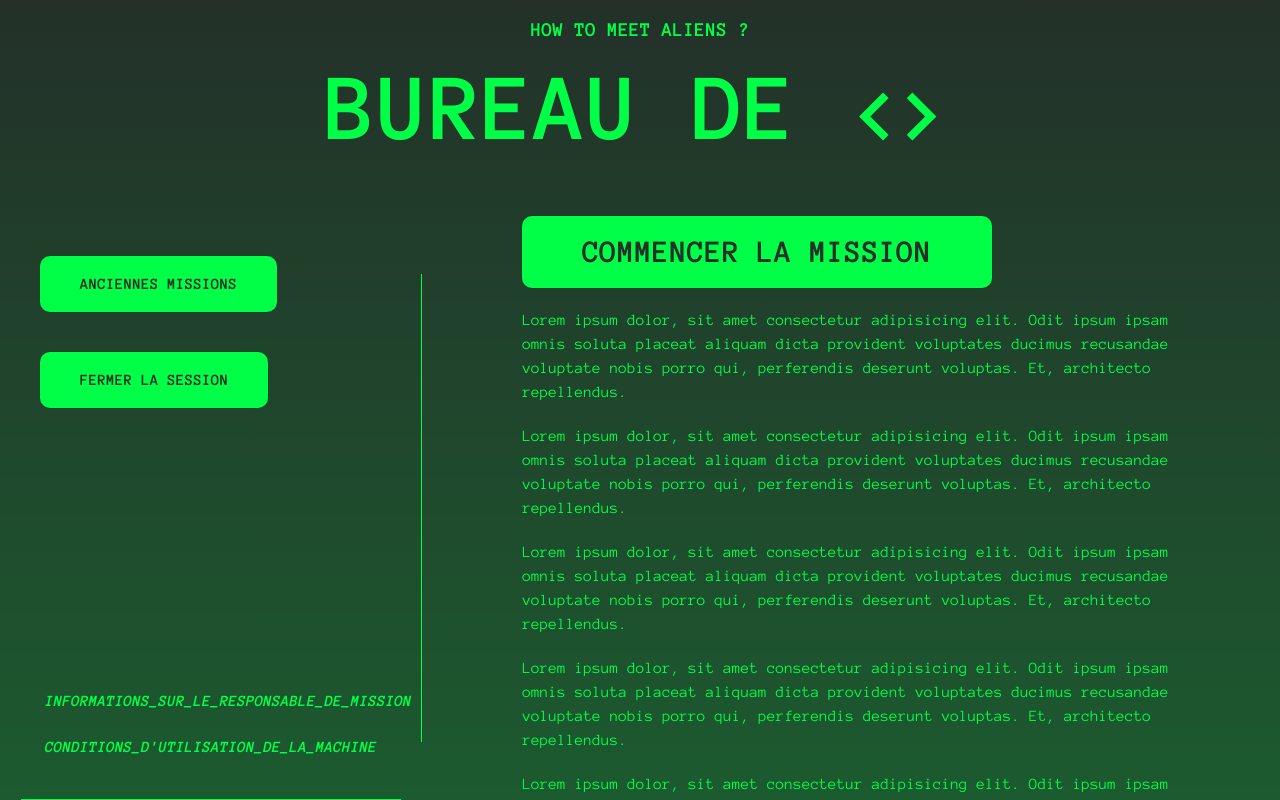
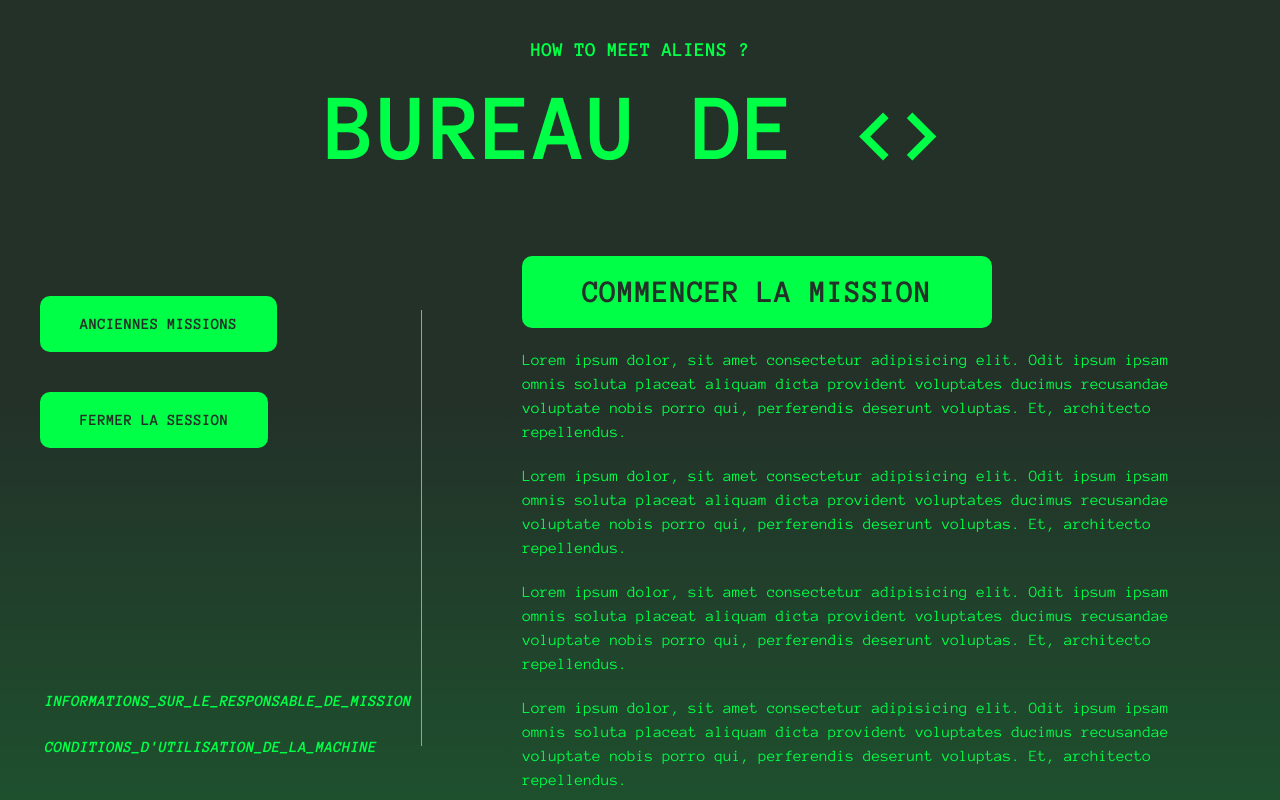
Before and after one commit to Aurelie-Runser/How-To-Meet-Aliens, a Nuxt app: page /desktop in a window 1280 px wide. Built offline with nearby package versions, Linux system fonts and the light colour scheme; no server answers.

Commit message:
ajustement layout format mobile

```diff
--- a/layouts/default.vue
+++ b/layouts/default.vue
@@ -24,7 +24,7 @@
         "header"
         "aside"
         "main";
-    grid-template-rows: min-content min-content fit-content;
+    grid-template-rows: min-content min-content auto;
 
     > * {
         margin: 0;
@@ -33,14 +33,13 @@
     &__header {
         // background: blue;
         grid-area: header;
-        height: fit-content;
+        padding: $ph-m-md;
     }
 
     &__aside {
         // background: red;
         position: relative;
         grid-area: aside;
-        height: auto;
         padding: $ph-m-md;
 
         &::before{
@@ -88,15 +87,15 @@
             justify-content: space-between;
             gap: $pc-m-sm;
 
+            &::before{
+                display: none;
+            }
+
             &::after{
-                content: "";
-                position: absolute;
                 top: 10%;
                 right: 0;
-                display: block;
                 width: 1px;
                 height: 80%;
-                background: $c-main;
             }
         }
 
--- a/scss/foundations/_mixins.scss
+++ b/scss/foundations/_mixins.scss
@@ -47,7 +47,7 @@
 }
 
 @mixin h2{
-    margin-bottom: $ph-m-md;
+    margin-bottom: $ph-m-sm;
     font-size: $ph-f-xl2;
     font-weight: $fw-bold;
     color: $c-main;
--- a/scss/main.scss
+++ b/scss/main.scss
@@ -8,7 +8,7 @@
 }
 
 main{
-    background: $c-black linear-gradient(transparent, rgba($c-main, 20%));
+    background: $c-black linear-gradient(transparent 50%, rgba($c-main, 15%));
     font-family: $font, monospace;
     color: $c-white;
 }
```
